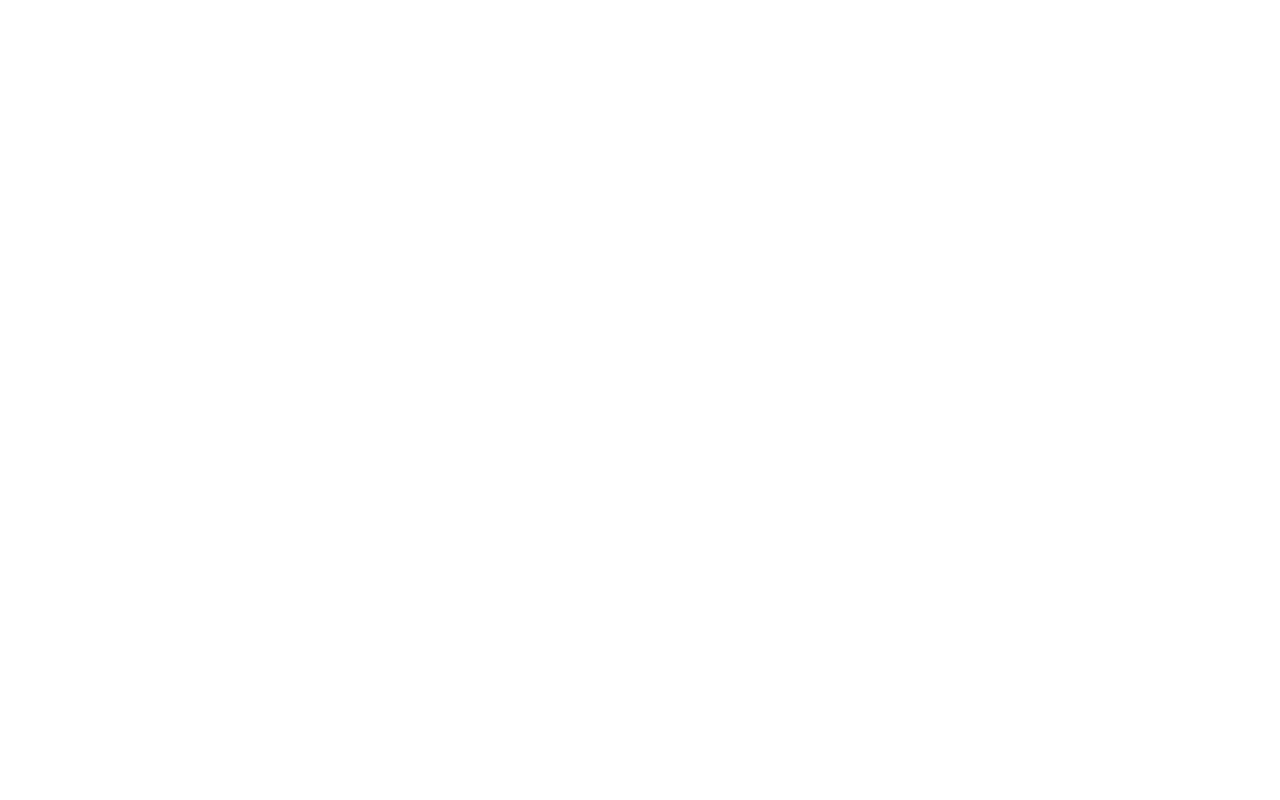
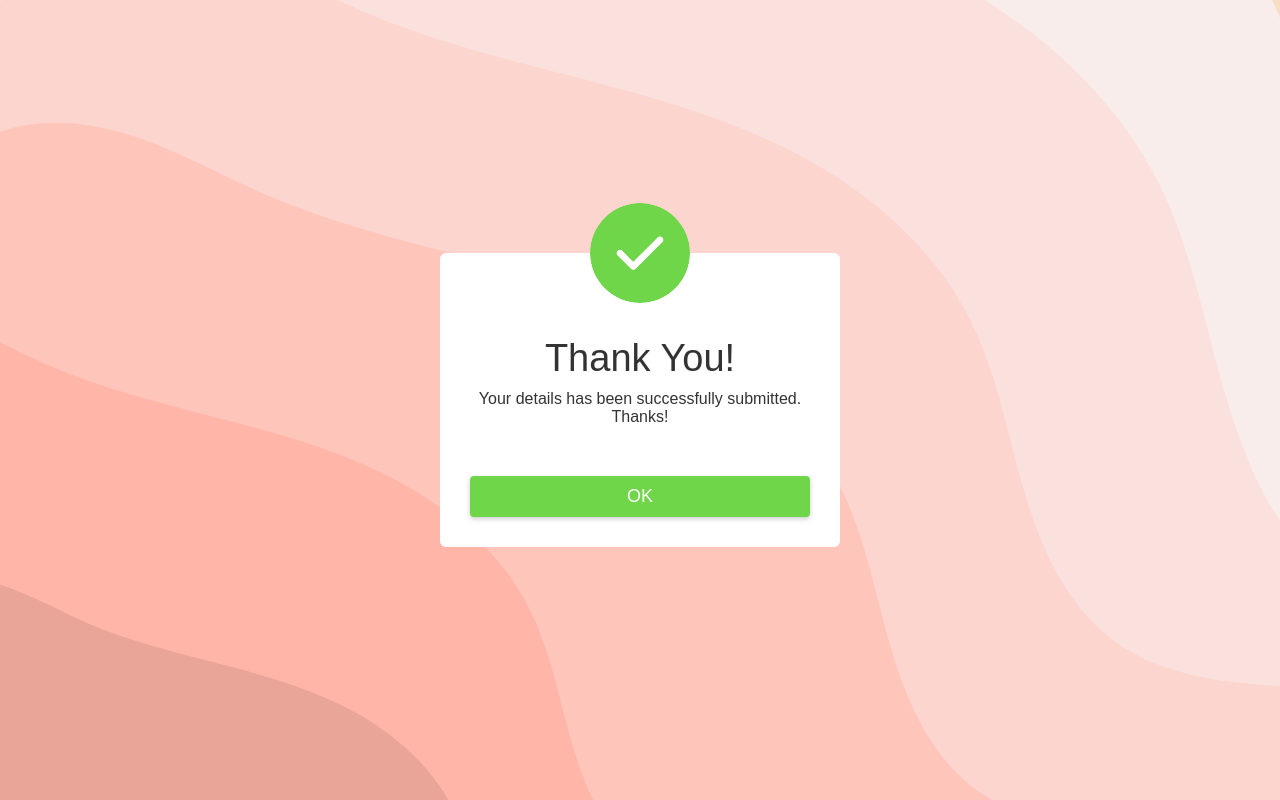
Before and after one commit to isaemi/popup, a plain HTML site: page index.html in a window 1280 px wide. Drawn offline with Linux system fonts and the light colour scheme.

Commit message:
03/20/2024

```diff
--- a/index.html
+++ b/index.html
@@ -6,6 +6,14 @@
     <link rel="stylesheet" href="style.css">
 </head>
 <body>
-
+    <div class="container">
+        <button type="submit" class="btn">Submit</button>
+        <div class="popup">
+            <img src="images/check.png">
+            <h2>Thank You!</h2>
+            <p>Your details has been successfully submitted. Thanks!</p>
+            <button type="button">OK</button>
+        </div>
+    </div>
 </body>
 </html>
--- a/style.css
+++ b/style.css
@@ -0,0 +1,65 @@
+*{
+    margin: 0;
+    padding: 0;
+    box-sizing: border-box;
+    font-family: 'Poppins', sans-serif;
+}
+
+.container{
+    width: 100%;
+    height: 100vh;
+    background-image: url('images/background.png');
+    display: flex;
+    align-items: center;
+    justify-content: center;
+}
+.btn{
+    padding: 10px 60px;
+    background: #fff;
+    border: 0;
+    outline: none;
+    cursor: pointer;
+    font-size: 22px;
+    font-weight: 500;
+    border-radius: 30px
+}
+.popup{
+    width: 400px;
+    background: #fff;
+    border-radius: 6px;
+    position: absolute;
+    top: 50%;
+    left: 50%;
+    transform: translate(-50%, -50%);
+    text-align: center;
+    padding: 0 30px 30px;
+    color: #333;
+}
+.popup img{
+    width: 100px;
+    margin-top: -50px;
+    border-radius: 50%;
+    box-shadow: 0 2 5px rgba(0, 0, 0, 0.2);
+}
+.popup h2{
+    font-size: 38px;
+    font-weight: 500;
+    margin: 30px 0 10px;
+}
+.popup button{
+    width: 100%;
+    margin-top: 50px;
+    padding: 10px 0;
+    background: #6fd649;
+    color: #fff;
+    border: 0;
+    outline: none;
+    font-size: 18px;
+    border-radius: 4px;
+    cursor: pointer;
+    box-shadow: 0 2px 5px rgba(0, 0, 0, 0.2);
+}
+.btn:hover{
+    background: rgb(225, 65, 89);
+    color: white;
+}
```
